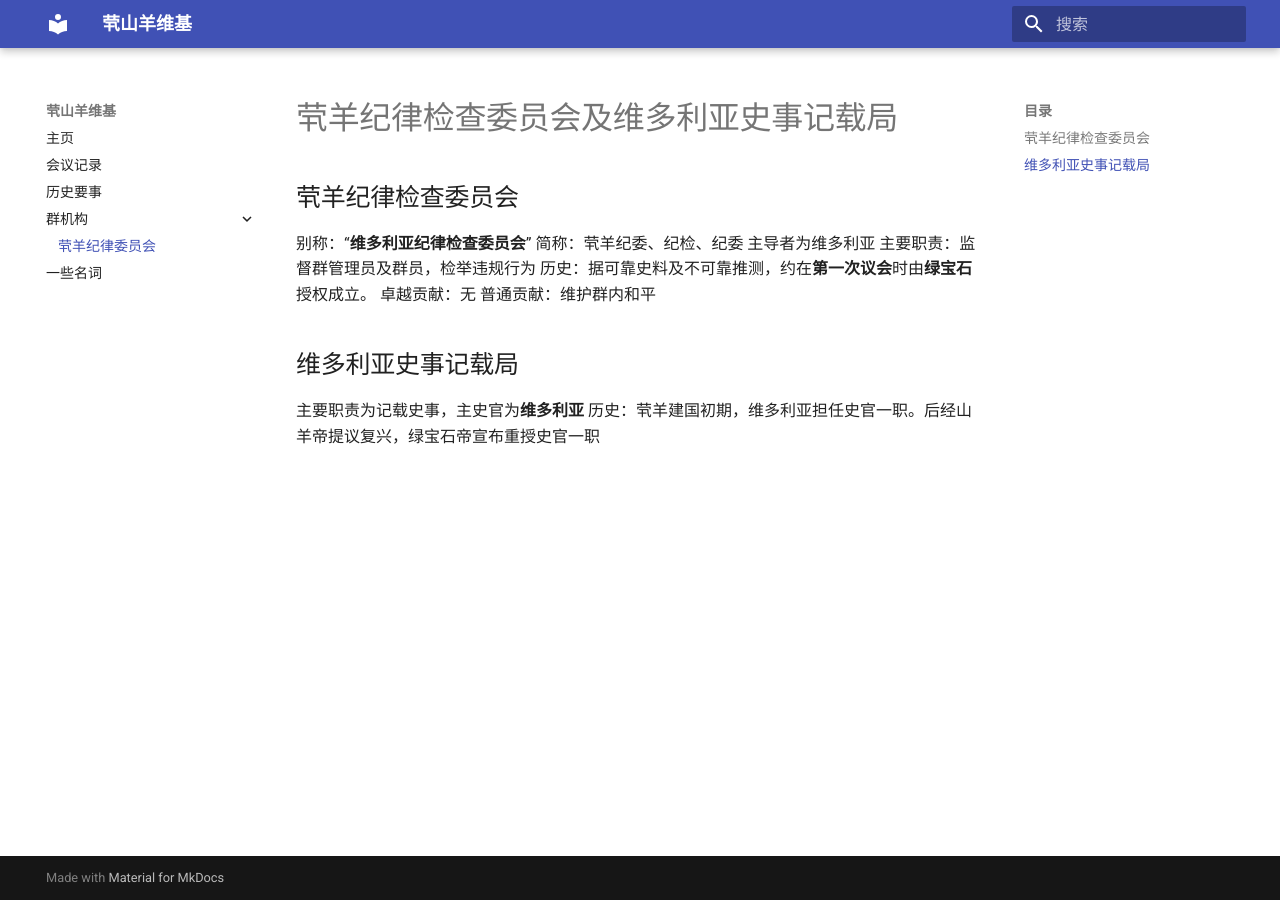
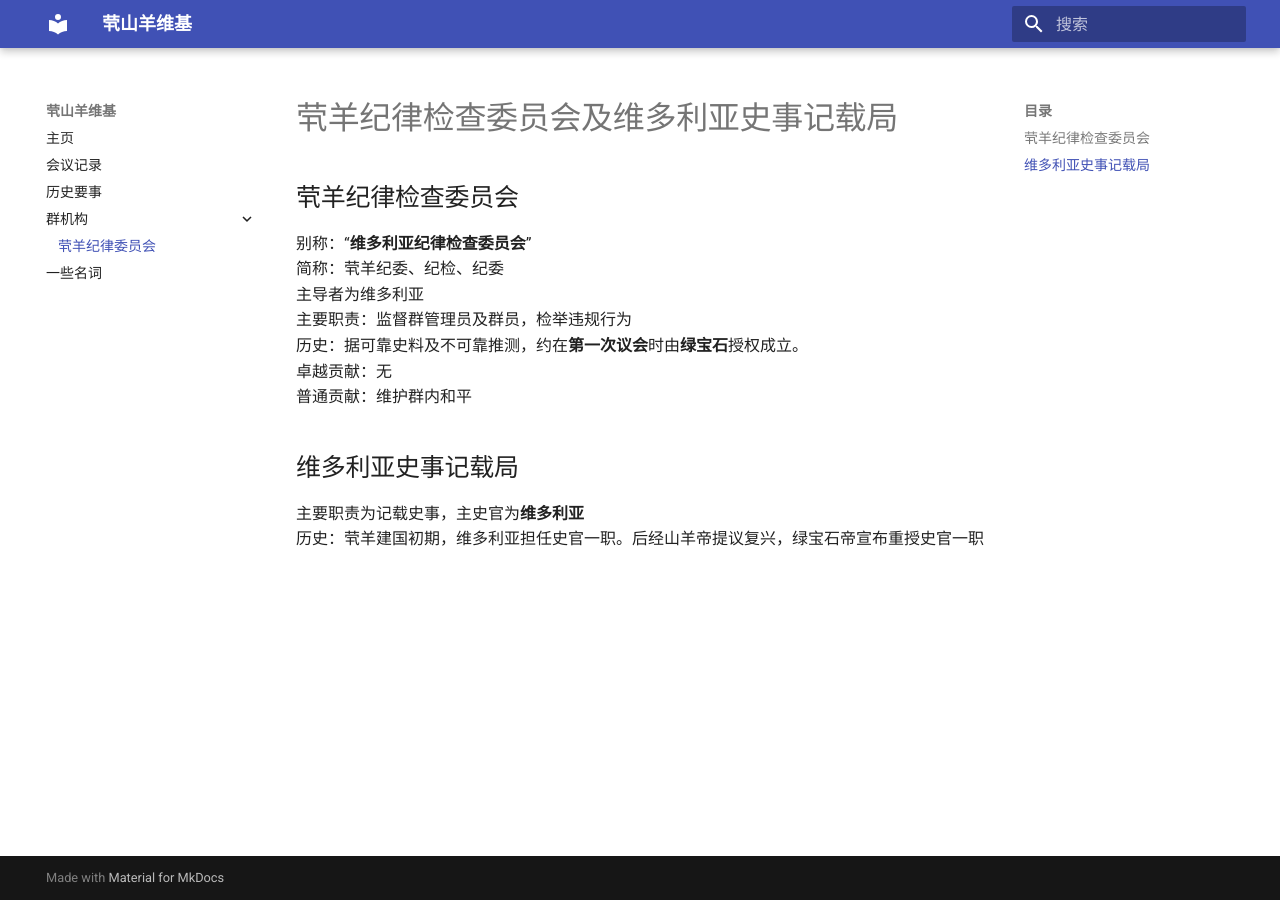
Before and after one commit to qqjldsy/GoatBook-Source, an MkDocs documentation site: the page built from docs/jljcwyh.md, in a window 1280 px wide. Built offline with MkDocs 1.6.1 and Material for MkDocs 9.7.7, drawn with Linux system fonts in a browser that asks for light colours.

```diff
--- a/docs/jljcwyh.md
+++ b/docs/jljcwyh.md
@@ -1,14 +1,14 @@
 # 茕羊纪律检查委员会及维多利亚史事记载局
 
 ## 茕羊纪律检查委员会
-别称：“**维多利亚纪律检查委员会**”
-简称：茕羊纪委、纪检、纪委
-主导者为维多利亚
-主要职责：监督群管理员及群员，检举违规行为
-历史：据可靠史料及不可靠推测，约在**第一次议会**时由**绿宝石**授权成立。
-卓越贡献：无
-普通贡献：维护群内和平
+别称：“**维多利亚纪律检查委员会**”<br>
+简称：茕羊纪委、纪检、纪委<br>
+主导者为维多利亚<br>
+主要职责：监督群管理员及群员，检举违规行为<br>
+历史：据可靠史料及不可靠推测，约在**第一次议会**时由**绿宝石**授权成立。<br>
+卓越贡献：无<br>
+普通贡献：维护群内和平<br>
 
 ## 维多利亚史事记载局
-主要职责为记载史事，主史官为**维多利亚**
-历史：茕羊建国初期，维多利亚担任史官一职。后经山羊帝提议复兴，绿宝石帝宣布重授史官一职
+主要职责为记载史事，主史官为**维多利亚**<br>
+历史：茕羊建国初期，维多利亚担任史官一职。后经山羊帝提议复兴，绿宝石帝宣布重授史官一职<br>
```
